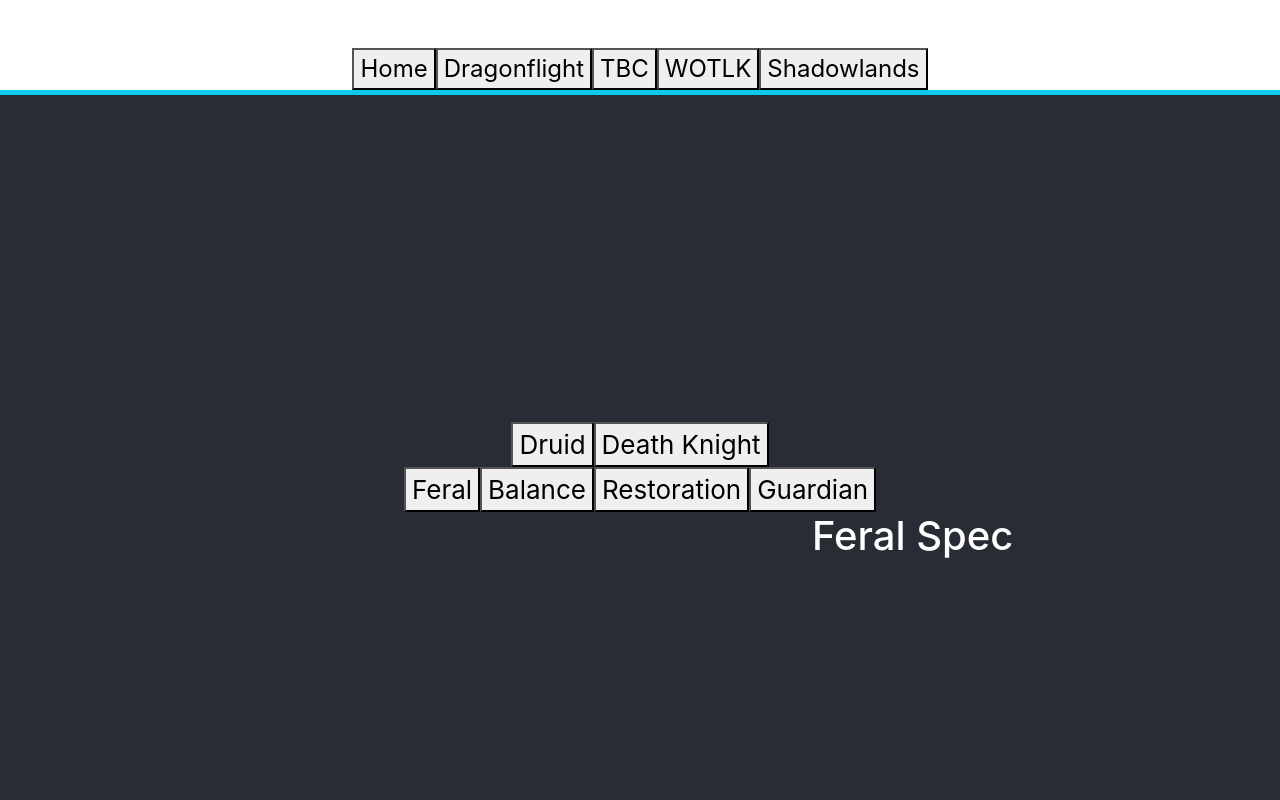
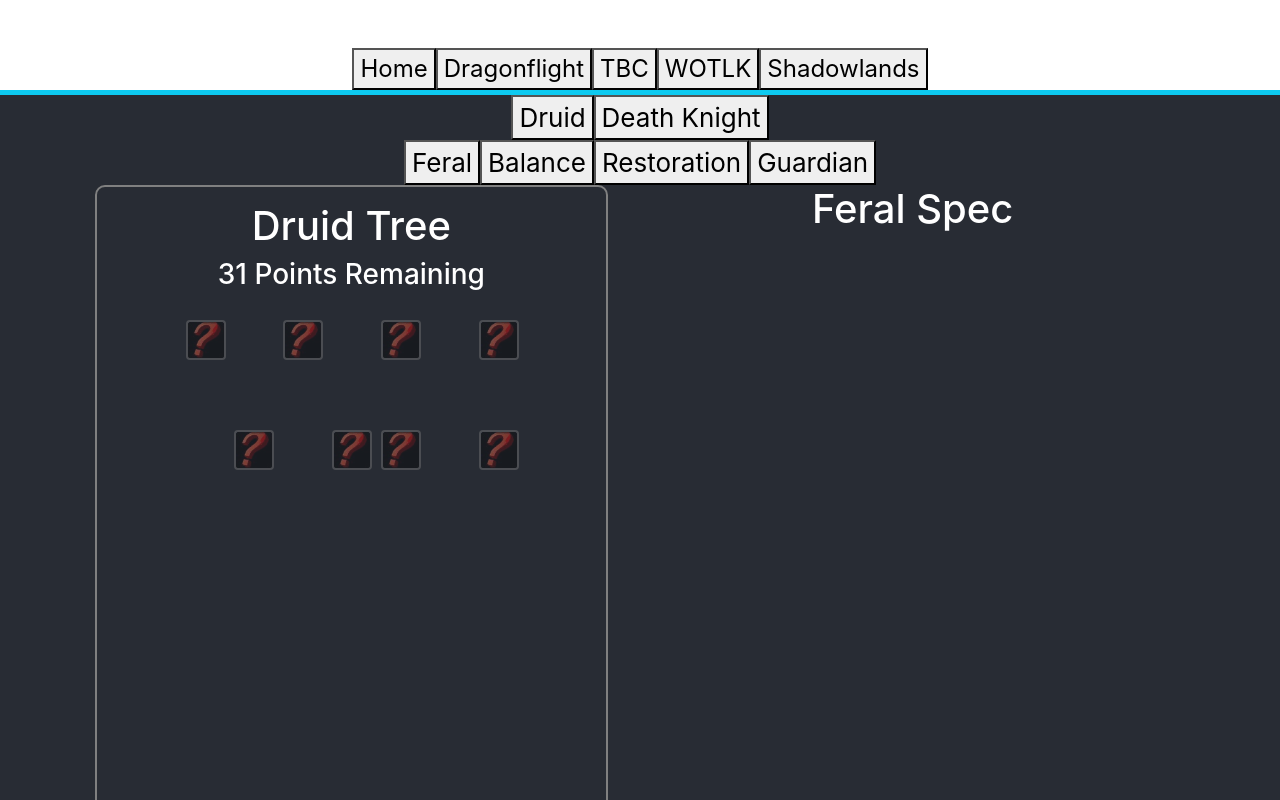
Before and after one commit to MHranek/WOW-Talent-Calculator, a React (Create React App) app: page / in a window 1280 px wide. Both pictures are taken after a click on the button "Dragonflight". Shown: the top 800 px of the page. Built offline with nearby package versions, Linux system fonts and the light colour scheme.

Commit message:
Added hover triggered tooltips to talent choices

```diff
--- a/src/components/pages/Dragonflight.css
+++ b/src/components/pages/Dragonflight.css
@@ -0,0 +1,131 @@
+.talentContainer {
+  display: flex;
+  flex: 1 1 calc(50% - 32px);
+  box-sizing: border-box;
+  min-width: calc(50% - 32px);
+  margin-right: 32px;
+  flex-direction: column;
+}
+
+.talentTreeTitle {
+  padding-bottom: 40px;
+}
+
+.talentTreeBorder {
+  border: 2px solid gray;
+  border-radius: 10px;
+  padding: 15px 0px;
+}
+
+.talentTreeOptions {
+  width: 80%;
+  position: relative;
+  height: 1000px;
+  margin: 0 auto;
+}
+
+.talentChoice {
+  width: 50px;
+  position: absolute;
+  padding: 0 14px;
+  transform: translate(-50%, -50%);
+}
+
+.talentIcon {
+  display: block;
+  width: 40px;
+  height: auto;
+  border: 2px solid gray;
+  border-radius: 4px;
+  opacity: .4;
+}
+
+.talentTooltip {
+  position: absolute;
+  width: 300px;
+  height: max-content;
+  background-color: black;
+  bottom: 120%;
+  visibility: hidden;
+  text-align: center;
+  z-index: 1;
+  padding: 0;
+}
+
+.talentChoice:hover .talentTooltip {
+  visibility: visible;
+}
+
+.talentTooltipName {
+  margin-bottom: 3px;
+  font-size: 36px;
+}
+
+.talentTooltipDescription {
+  margin-bottom: 3px;
+  font-size: 22px;
+}
+.talentTooltipSpecial {
+  color: rgb(35, 75, 255);
+  margin-bottom: 3px;
+  font-size: 22px;
+}
+
+.y-0 {
+  top: 0%;
+}
+.y-1 {
+  top: 11%;
+}
+.y-2 {
+  top: 22%;
+}
+.y-3 {
+  top: 33%;
+}
+.y-4 {
+  top: 44%;
+}
+.y-5 {
+  top: 55%;
+}
+.y-6 {
+  top: 66%;
+}
+.y-7 {
+  top: 77%;
+}
+.y-8 {
+  top: 88%;
+}
+.y-9 {
+  top: 100%;
+}
+
+.x-0 {
+  left: 0%;
+}
+.x-1 {
+  left: 12%;
+}
+.x-2 {
+  left: 24%;
+}
+.x-3 {
+  left: 36%;
+}
+.x-4 {
+  left: 48%;
+}
+.x-5 {
+  left: 60%;
+}
+.x-6 {
+  left: 72%;
+}
+.x-7 {
+  left: 84%;
+}
+.x-8 {
+  left: 100%;
+}
--- a/src/components/pages/Dragonflight.js
+++ b/src/components/pages/Dragonflight.js
@@ -1,9 +1,10 @@
 import React, { useState } from "react";
+import './Dragonflight.css';
 import Col from '../../utils/Col';
 import Row from '../../utils/Row';
 import questionMark from '../../images/icons/inv_misc_questionmark.jpg';
 
-function Dragonflight({}) {
+function Dragonflight({ }) {
   const [currentClass, setCurrentClass] = useState('Druid');
   const [currentSpec, setCurrentSpec] = useState('Feral');
   let currentSelectedClassPoints = [];
@@ -44,9 +45,94 @@
     switch (currentClass) {
       case 'Druid':
         return (
-          <div className="talentTreeOptions">
-            <div></div>
-          </div>
+          <>
+            <div className="talentTreeTitle">
+              <h1>Druid Tree</h1>
+              <h3>31 Points Remaining</h3>
+            </div>
+            <div className="talentTreeOptions">
+              <div className="talentChoice y-0 x-1">
+                <div className="talentBox">
+                  <img className='talentIcon' alt='talent img' src={questionMark}></img>
+                </div>
+                <div className="talentTooltip talentTreeBorder">
+                  <p className="talentTooltipName">Talent Name</p>
+                  <p className="talentTooltipDescription">Talent Description</p>
+                  <p className="talentTooltipSpecial">Special Note</p>
+                </div>
+              </div>
+              <div className="talentChoice y-0 x-3">
+                <div className="talentBox">
+                  <img className='talentIcon' alt='talent img' src={questionMark}></img>
+                </div>
+                <div className="talentTooltip talentTreeBorder">
+                  <p className="talentTooltipName">Talent Name</p>
+                  <p className="talentTooltipDescription">Talent Description</p>
+                  <p className="talentTooltipSpecial">Special Note</p>
+                </div>
+              </div>
+              <div className="talentChoice y-0 x-5">
+                <div className="talentBox">
+                  <img className='talentIcon' alt='talent img' src={questionMark}></img>
+                </div>
+                <div className="talentTooltip talentTreeBorder">
+                  <p className="talentTooltipName">Talent Name</p>
+                  <p className="talentTooltipDescription">Talent Description</p>
+                  <p className="talentTooltipSpecial">Special Note</p>
+                </div>
+              </div>
+              <div className="talentChoice y-0 x-7">
+                <div className="talentBox">
+                  <img className='talentIcon' alt='talent img' src={questionMark}></img>
+                </div>
+                <div className="talentTooltip talentTreeBorder">
+                  <p className="talentTooltipName">Talent Name</p>
+                  <p className="talentTooltipDescription">Talent Description</p>
+                  <p className="talentTooltipSpecial">Special Note</p>
+                </div>
+              </div>
+              <div className="talentChoice y-1 x-2">
+                <div className="talentBox">
+                  <img className='talentIcon' alt='talent img' src={questionMark}></img>
+                </div>
+                <div className="talentTooltip talentTreeBorder">
+                  <p className="talentTooltipName">Talent Name</p>
+                  <p className="talentTooltipDescription">Talent Description</p>
+                  <p className="talentTooltipSpecial">Special Note</p>
+                </div>
+              </div>
+              <div className="talentChoice y-1 x-4">
+                <div className="talentBox">
+                  <img className='talentIcon' alt='talent img' src={questionMark}></img>
+                </div>
+                <div className="talentTooltip talentTreeBorder">
+                  <p className="talentTooltipName">Talent Name</p>
+                  <p className="talentTooltipDescription">Talent Description</p>
+                  <p className="talentTooltipSpecial">Special Note</p>
+                </div>
+              </div>
+              <div className="talentChoice y-1 x-5">
+                <div className="talentBox">
+                  <img className='talentIcon' alt='talent img' src={questionMark}></img>
+                </div>
+                <div className="talentTooltip talentTreeBorder">
+                  <p className="talentTooltipName">Talent Name</p>
+                  <p className="talentTooltipDescription">Talent Description</p>
+                  <p className="talentTooltipSpecial">Special Note</p>
+                </div>
+              </div>
+              <div className="talentChoice y-1 x-7">
+                <div className="talentBox">
+                  <img className='talentIcon' alt='talent img' src={questionMark}></img>
+                </div>
+                <div className="talentTooltip talentTreeBorder">
+                  <p className="talentTooltipName">Talent Name</p>
+                  <p className="talentTooltipDescription">Talent Description</p>
+                  <p className="talentTooltipSpecial">Special Note</p>
+                </div>
+              </div>
+            </div>
+          </>
         )
       case 'DeathKnight':
         return (
@@ -95,14 +181,14 @@
   return (
     <div>
       <div className="classlist">
-        <button onClick={() => {setCurrentClass('Druid'); setCurrentSpec('Feral')}} className="Druid class-btn">Druid</button>
-        <button onClick={() => {setCurrentClass('DeathKnight'); setCurrentSpec('Blood')}} className="Death-Knight class-btn">Death Knight</button>
+        <button onClick={() => { setCurrentClass('Druid'); setCurrentSpec('Feral') }} className="Druid class-btn">Druid</button>
+        <button onClick={() => { setCurrentClass('DeathKnight'); setCurrentSpec('Blood') }} className="Death-Knight class-btn">Death Knight</button>
       </div>
       {getSelectedSpecOptions()}
       <Row>
-        <Col size="md-6">
+        <div className="col-md-6 talentContainer talentTreeBorder">
           {getClassTalentSelector()}
-        </Col>
+        </div>
         <Col size="md-6">
           {getSpecTalentSelector()}
         </Col>
--- a/src/components/pages/Shadowlands.css
+++ b/src/components/pages/Shadowlands.css
@@ -1,4 +1,4 @@
-.talentChoice {
+/* .talentChoice {
   border: 2px solid black;
   margin: 2px;
   background-color: gray;
@@ -7,7 +7,7 @@
   align-items: center;
   justify-content: space-evenly;
   display: flex;
-}
+} */
 
 .levelColumn {
   width: 30px;
```
